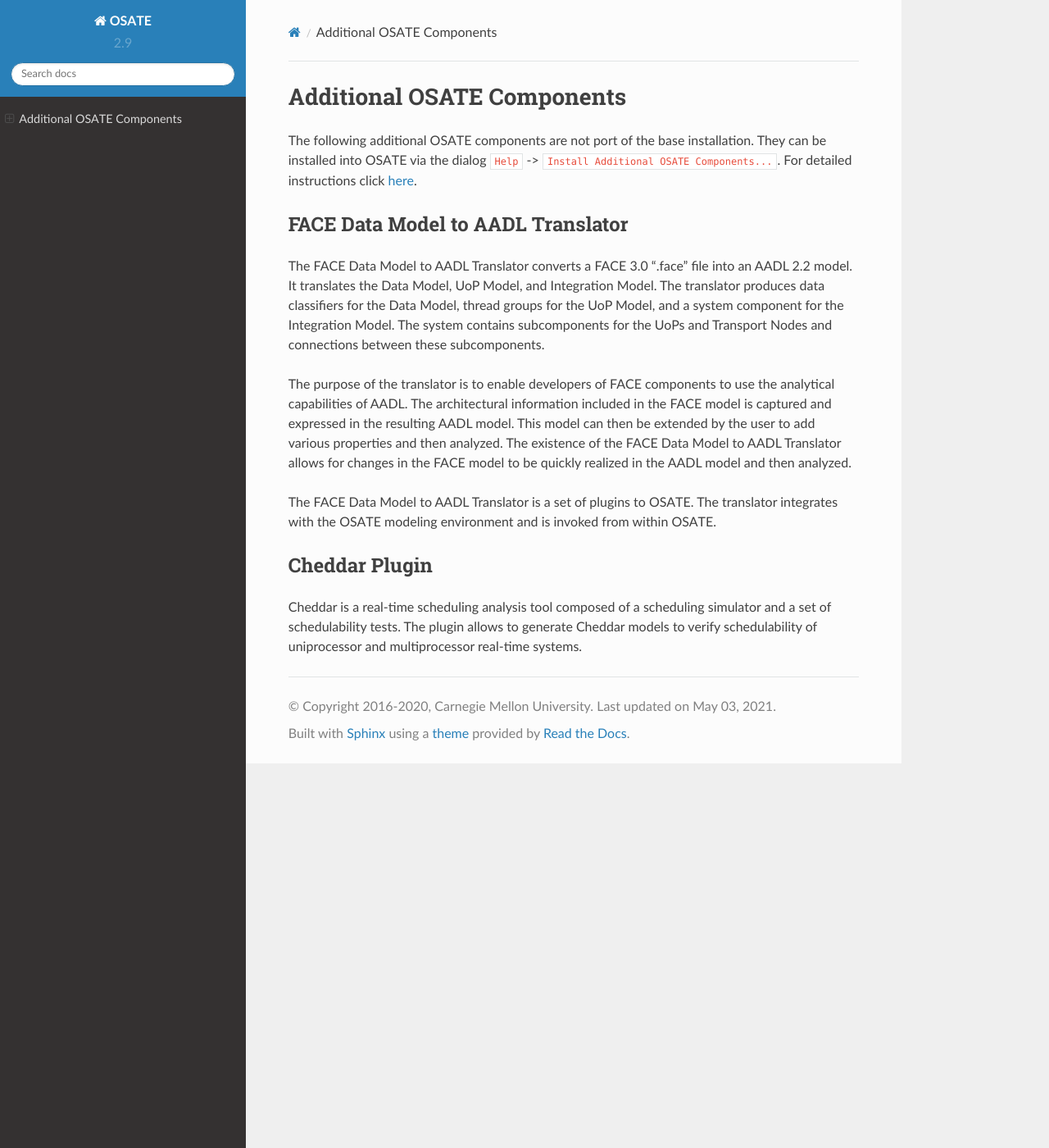
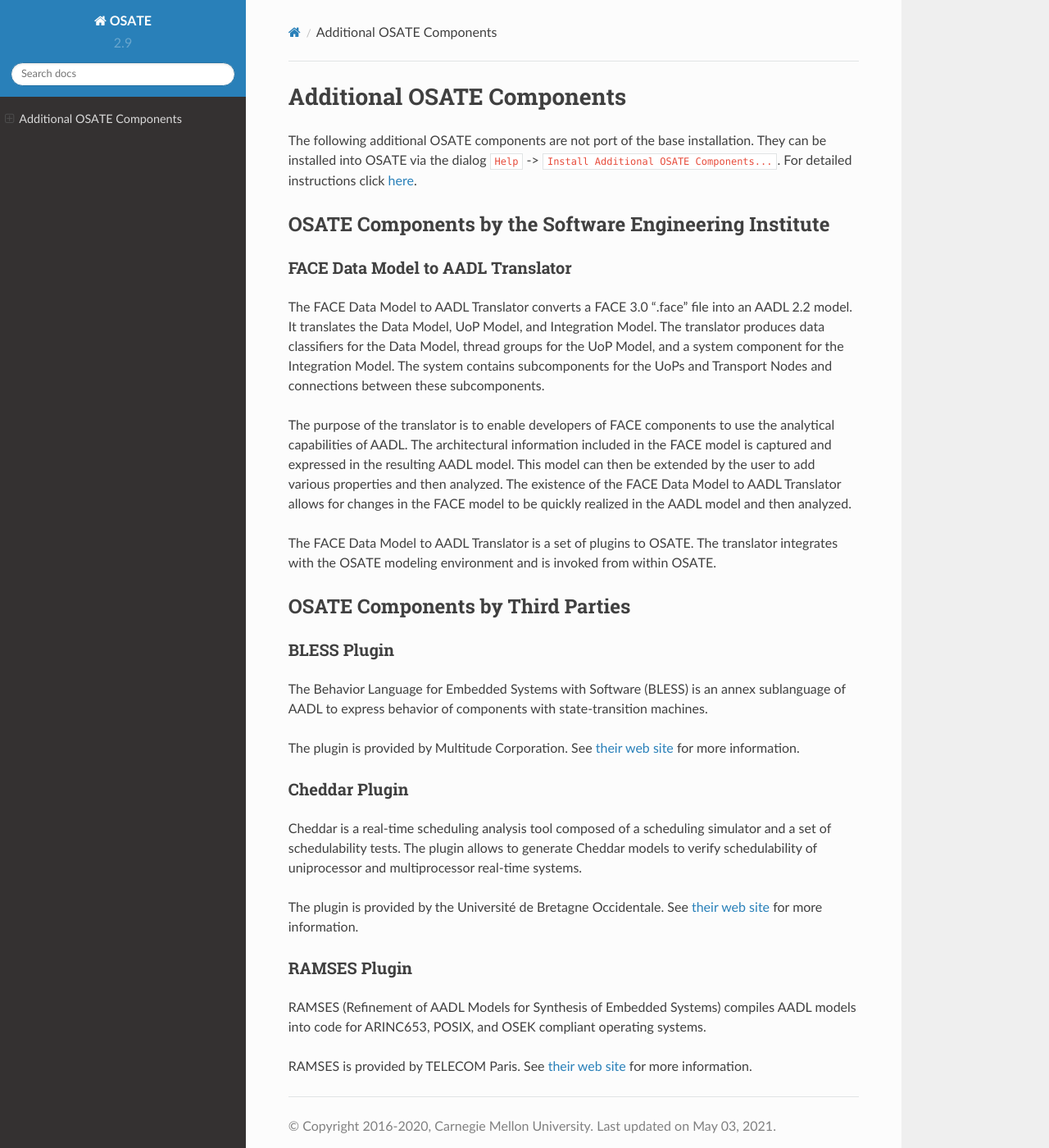
Before and after one commit to osate/website, a Sphinx documentation site: the page built from source/additional-components.md, in a window 1280 px wide and 1400 px high. Shown: the whole window at 82% size. Built offline with Sphinx 7.4.7 and the Read the Docs theme 2.0.0, drawn with Linux system fonts in a browser that asks for light colours.

Commit message:
Update list of additional OSATE components

```diff
--- a/source/additional-components.md
+++ b/source/additional-components.md
@@ -4,7 +4,9 @@
 into OSATE via the dialog `Help` -> `Install Additional OSATE Components...`. For detailed instructions
 click [here](http://osate.org/download-and-install.html#installing-additional-osate-components).
 
-## FACE Data Model to AADL Translator
+## OSATE Components by the Software Engineering Institute
+
+### FACE Data Model to AADL Translator
 
 The FACE Data Model to AADL Translator converts a FACE 3.0 “.face” file into an AADL 2.2 model. It
 translates the Data Model, UoP Model, and Integration Model. The translator produces data classifiers
@@ -21,8 +23,29 @@
 The FACE Data Model to AADL Translator is a set of plugins to OSATE. The translator integrates with the
 OSATE modeling environment and is invoked from within OSATE.
 
-## Cheddar Plugin
+## OSATE Components by Third Parties
+
+### BLESS Plugin
+
+The Behavior Language for Embedded Systems with Software (BLESS) is an annex sublanguage of AADL to
+express behavior of components with state-transition machines.
+
+The plugin is provided by Multitude Corporation. See [their web site](http://www.multitude.net)
+for more information.
+
+### Cheddar Plugin
 
 Cheddar is a real-time scheduling analysis tool composed of a scheduling simulator and a set of
 schedulability tests. The plugin allows to generate Cheddar models to verify schedulability of
 uniprocessor and multiprocessor real-time systems.
+
+The plugin is provided by the Universit&#xe9; de Bretagne Occidentale. See
+[their web site](http://beru.univ-brest.fr/cheddar/) for more information.
+
+### RAMSES Plugin
+
+RAMSES (Refinement of AADL Models for Synthesis of Embedded Systems) compiles AADL models into code
+for ARINC653, POSIX, and OSEK compliant operating systems.
+
+RAMSES is provided by TELECOM Paris. See [their web site](https://mem4csd.telecom-paristech.fr)
+for more information.
```
